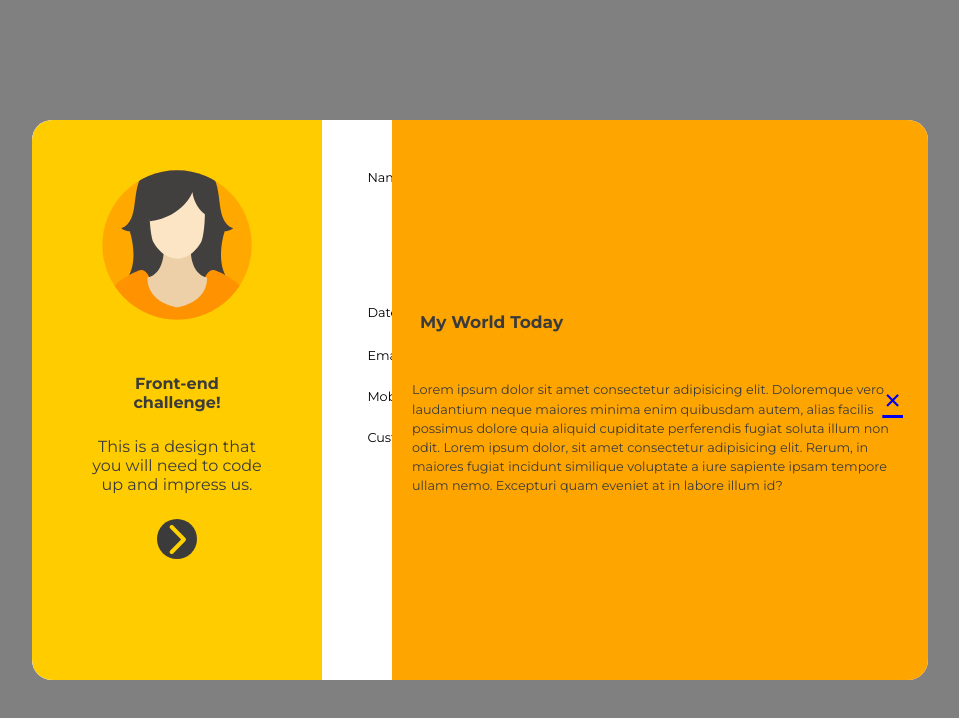
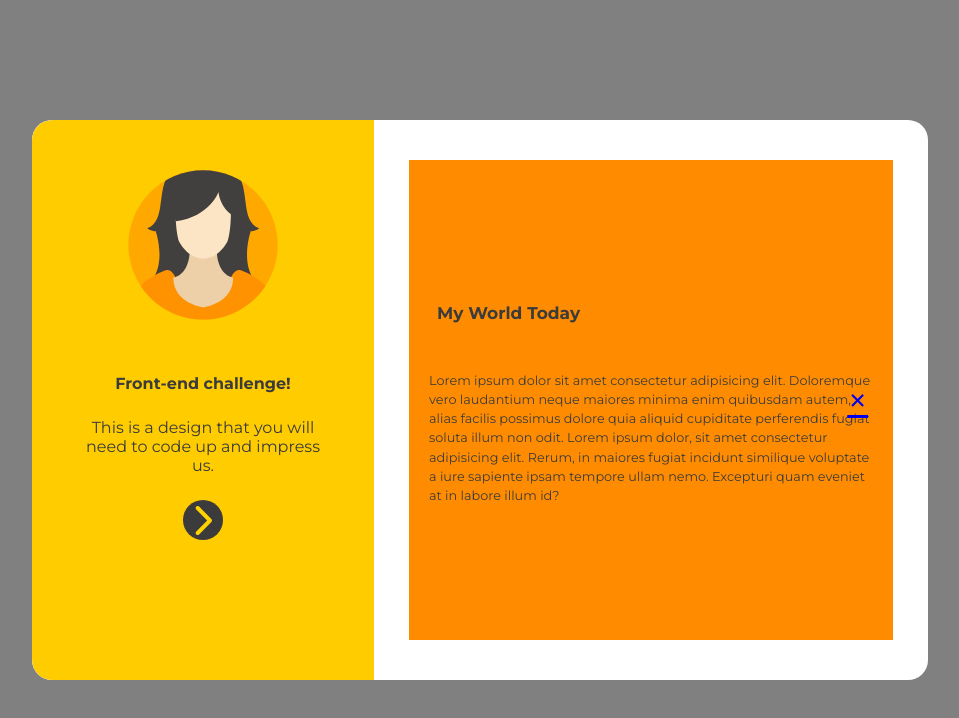
Before and after one commit to FrancisBrodie/Banana-Republic, a website: page index.html in a window 1280 px wide. Both pictures are taken after a click on the button 363 px from the left and 520 px from the top of the page. Shown: the whole page, without its empty margins (160-1119 px from the left). Drawn offline with Linux system fonts and the light colour scheme.

Commit message:
added css styling, got svgs to align, side panel is working but not displaying properly

```diff
--- a/index.css
+++ b/index.css
@@ -2,7 +2,7 @@
 
 :root {
     --margin-bottom: 5px;
-    --accent-color: orange;
+    --accent-color: darkorange;
 }
 
 * {
@@ -72,7 +72,7 @@ body {
     flex: 2;
     padding: 30px 25px;
     margin: 10px;
-    flex-direction: column;
+    flex-direction: row;
     flex-wrap: wrap;
     /* white-space: pre-wrap; add to specfic classes */
 }
@@ -89,45 +89,45 @@ form {
 .form__label {
     display: flex;
     flex-direction: row;
-    margin-bottom: .5rem;
     gap: .25em;
     font-size: .8em;
-    padding: .4rem;
     margin: 4px;
+    margin-left: 20px;
     text-align: left;
     justify-content: space-between;
+    position: relative;
+    align-items: baseline;
+
+}
+
+.form__label input {
+    padding: 8px;
+    width: fit-content;
+    background-color: rgb(240, 240, 240);
+    border: none;
 }
 
 .form__label--select {
-    /* display: flex;
-
-    margin-bottom: .5rem;
-    gap: .25em;
-
-    padding: .4rem;
-    margin: 4px;
-    justify-content: space-between; */
-
+    display: flex;
     border-radius: .5rem;
     padding: .5rem;
     background: transparent;
     max-width: 300px;
     margin: 0 auto;
-    flex-direction: column;
+    flex-direction: row;
     font-size: .8em;
 }
 
+.form__check {
+    display: flex;
+    font-size: .8em;
+    align-items: center;
+}
 
-button {
-    border-radius: 50%;
-    padding: 20px;
-    margin-top: 20px;
-    position: relative;
-    background-image: url(./img/arrow.svg);
-    background-repeat: no-repeat;
-    background-position: center;
-    border: none;
-    background-color: #3b3b3b;
+.form__label--select img {
+    display: flex;
+    flex-direction: column;
+    background-color: rgb(240, 240, 240);
 }
 
 .sidepanel {
@@ -140,10 +140,11 @@ button {
     z-index: 1;
     transition: 0.5s;
     width: 0;
-    height: 70vh;
+    height: 100%;
     overflow-x: hidden;
-    background-color: orange;
+    background-color: darkorange;
     color: #3b3b3b;
+    margin: 0;
 }
 
 .sidepanel h4 {
@@ -169,8 +170,24 @@ button {
     /* margin-left: 50px; */
 }
 
-
+.openbtn {
+    border-radius: 50%;
+    padding: 20px;
+    margin-top: 20px;
+    position: relative;
+    background-image: url(./img/arrow.svg);
+    background-repeat: no-repeat;
+    background-position: center;
+    border: none;
+    background-color: #3b3b3b;
+}
 
 .openbtn:hover {
     background-color: #444;
 }
+
+.openbtn:active {
+    /* -webkit-transform: scaleX(-1);
+    transform: scaleX(-1); */
+    transform: rotate(180deg);
+}
--- a/index.html
+++ b/index.html
@@ -22,8 +22,8 @@
             <form method="post" class="form">
                 <label class="form__label" for="name"> Name <input type="text" />
                 </label>
-
-                <label class="form__label--select"> Gender
+                <div class="form__check">Gender
+                    <label class="form__label--select">
                         <img src="./img/venus-symbol.svg" alt="female">
                         <input type="radio" name="gender" value="female" class="form__input" />
                     </label>
@@ -31,9 +31,11 @@
                         <img src="./img/mars-symbol.svg" alt="male">
                         <input type="radio" name="gender" value="male" />
                     </label>
-
-                <label class="form__label" for="date">Date of Birth
-                    <input type="date" src="./img/calendar.svg" />
+                </div>
+                <label class="form__label">
+                    Date of Birth
+                    <input type="date" value="date" />
+                    <img src="./img/calendar.svg" alt="date">
                 </label>
 
                 <label class="form__label" for="email">Email
@@ -47,8 +49,8 @@
                 <label class="form__label" for="id">Customer ID
                     <input type="text">
                 </label>
-
-                <label class="form__label--select"> Membership
+                <div class="form__check">Membership
+                    <label class="form__label--select">
                         <img src="./img/card.svg" alt="classic"> Classic
                         <input type="radio" name="gender" value="classic" class="form__input" />
                     </label>
@@ -60,23 +62,25 @@
                         <img src="./img/card.svg" alt="gold"> Gold
                         <input type="radio" name="gender" value="gold" />
                     </label>
+                </div>
             </form>
-        </div>
-
             <div id="mySidepanel" class="sidepanel">
                 <a href="javascript:void(0)" class="closebtn" onclick="closeNav()">&times;</a>
                 <h4>My World Today</h4>
-            <p>Lorem ipsum dolor sit amet consectetur adipisicing elit. Doloremque vero laudantium neque maiores minima
-                enim quibusdam autem, alias facilis possimus dolore quia aliquid cupiditate perferendis fugiat soluta
+                <p>Lorem ipsum dolor sit amet consectetur adipisicing elit. Doloremque vero laudantium neque maiores
+                    minima
+                    enim quibusdam autem, alias facilis possimus dolore quia aliquid cupiditate perferendis fugiat
+                    soluta
                     illum non odit. Lorem ipsum dolor, sit amet consectetur adipisicing elit. Rerum, in maiores fugiat
                     incidunt similique voluptate a iure sapiente ipsam tempore ullam nemo. Excepturi quam eveniet at in
                     labore illum id?</p>
             </div>
         </div>
+    </div>
 </body>
 <script>
     function openNav() {
-        document.getElementById("mySidepanel").style.width = "65%";
+        document.getElementById("mySidepanel").style.width = "100%";
     }
 
     /* Set the width of the sidebar to 0 (hide it) */
```
Lines whose indentation alone changed are shown as unchanged.
